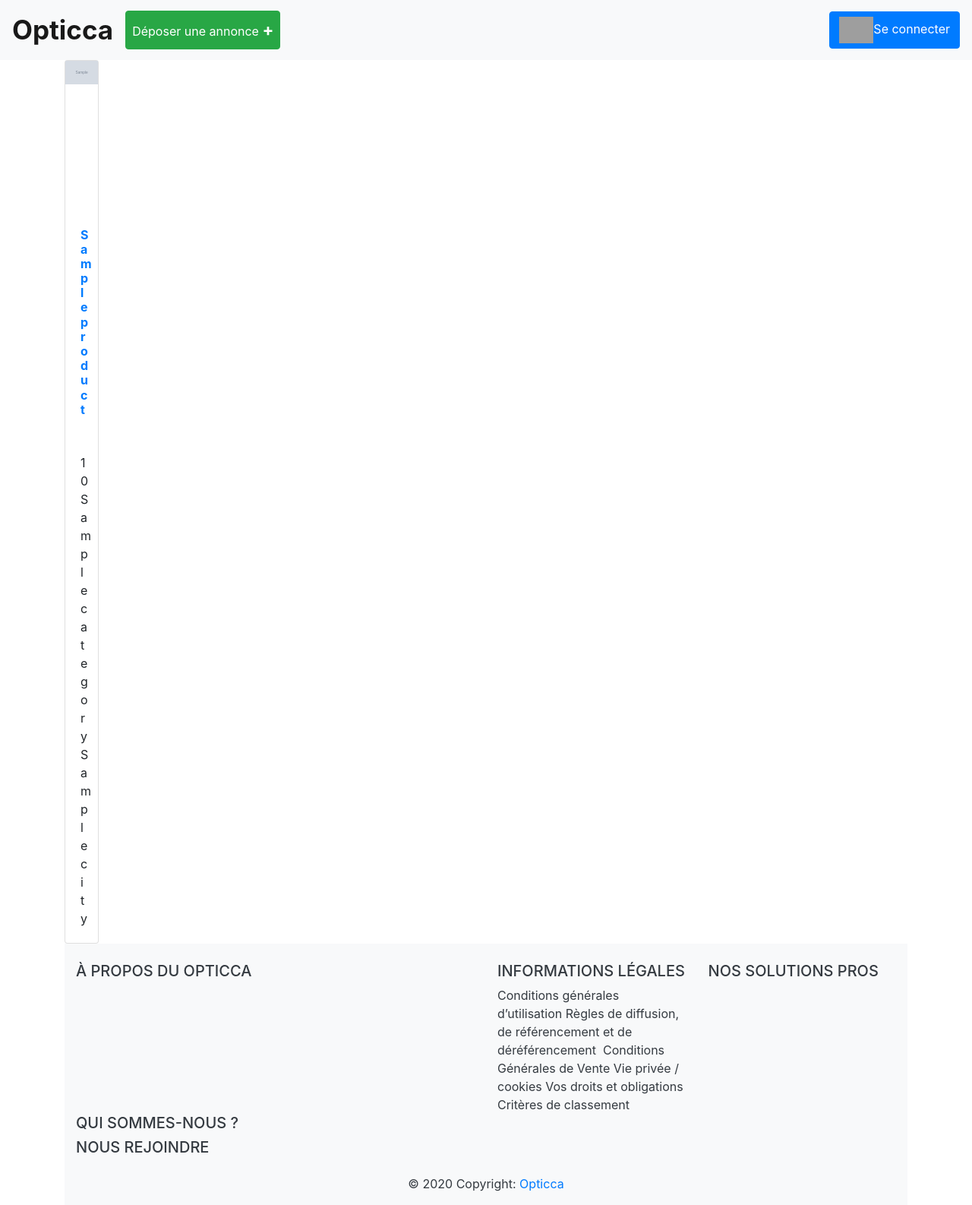
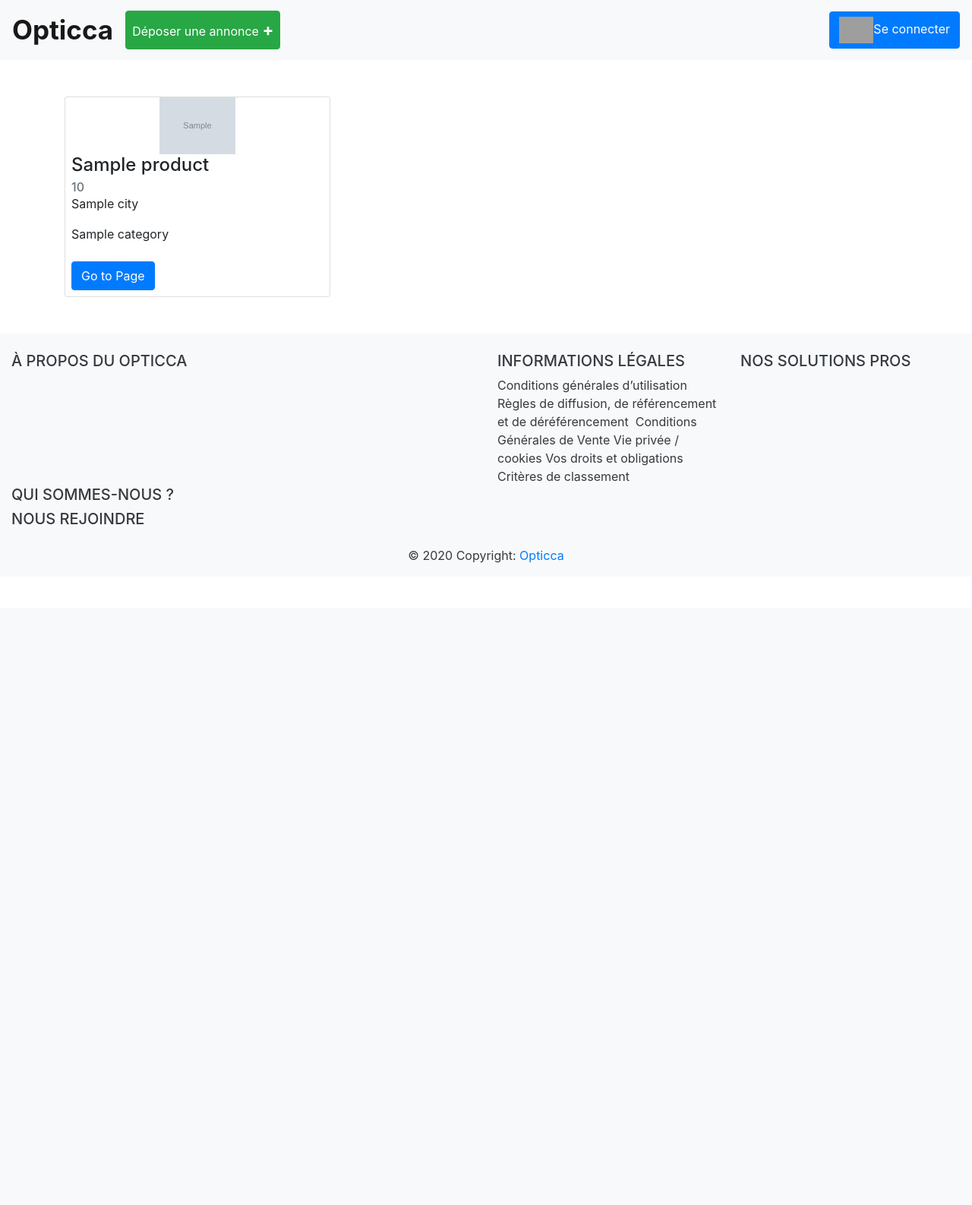
Before and after one commit to toushi100/opticca, a Django app: template main/templates/product/search_list.html in a window 1280 px wide. Shown: the whole page at 76% size. After the commit the page ends 741 px from the top, so only its background shows below. Run offline with Django 3.2, Linux system fonts and the light colour scheme; the template is opened without the code that fills it: most values are stand-ins (such as "Sample title", 1, 10 or a date in 2020); grey boxes marked "Sample" are stand-in pictures; some libraries are stand-ins or nearby versions; grey boxes are pictures that could not be loaded.

Commit message:
Changed product list to grid view

```diff
--- a/main/templates/product/search_list.html
+++ b/main/templates/product/search_list.html
@@ -5,74 +5,40 @@
 {%else%}
 {% include 'pages/header.html'%}
 {% endif%}
-<div class="container-fluid ">
-<style>
-    .img{
-    max-height:100%;
-    max-width:100%;
-    display:block:
-    }
-    .image_s{
-    height:200px;
-    }
+<div class="py-5">
+    <div class="container">
+      <div class="row hidden-md-up">
+        {% for product in product_list %}
 
-</style>
 
-    <div class="container ">
 
-        {% for product in product_list %}
-        <div class="col-sm-12 ">
-        <div class="row" id="list">
-
-            <div class="row">
-            <div class="col-sm-3">
-                <div class="card ">
-
+        <div class="col-md-4">
+            <div class="card">
                 {%if product.img == 'None'%}
-                        <div class="image_s"><img class="flex mx-auto img"  src="{% static 'img/noimage.png' %}"></div>
+                        <img class="flex mx-auto img"  style="display: block;max-width: 100px;max-height:100px;"src="{% static 'img/noimage.png' %}">
                     {%else %}
-                        <div class="image_s"><img class="flex mx-auto img"  src="{{ product.img.image_base64 }}"></div>
+                        <img class="flex mx-auto img" style="display: block;max-width: 100px;max-height:100px;"src="{{ product.img.image_base64 }}">
                     {% endif %}
-
-                    <h6 class="card-body">
-                        <a href="/product/{{product.reference}}/">
-                            <span><b>{{product.name}}</b></span>
-                        </a></h6>
-                    <div class="card-body">
-                        <span>{{product.price}} </span><br/>
-                        <span>{{product.category.name|default_if_none:'Pas Sesi'}}</span><br/>
-                        <span>{{product.city.name|default_if_none:'Pas Sesi'}}</span>
+              <div class="card-block">
+                <h4 class="card-title ml-2">{{product.name}}</h4>
+                <h6 class="card-subtitle text-muted ml-2">{{product.price}}</h6>
+                <p class="card-text ml-2">{{product.city.name|default_if_none:'Pas Sesi'}}</p>
+                <p class="card-text ml-2">{{product.category.name|default_if_none:'Pas Sesi'}}</p>
+                <a href="/product/{{product.reference}}" class="card-link btn btn-primary m-2">Go to Page</a>
 
               </div>
-
+            </div>
           </div>
 
 
+
+        {%endfor%}
+      </div>
+    </div>
 </div>
 
 
-            <div class="text-dark ">
 
-            </div>
-
-
-        </div>
-        {%endfor%}
-    </div>
-</div>
-<style>
-    #list{
-
-    }
-
-
-
-
-
-
-
-
-</style>
 {% if user.is_authenticated%}
 {% include 'nav/footer.html'%}
 
```
Lines whose indentation alone changed are shown as unchanged.
